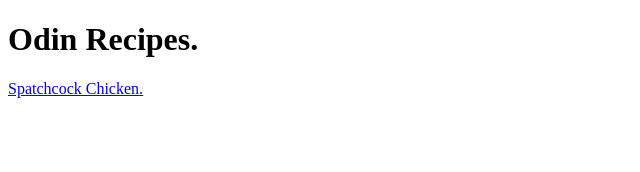
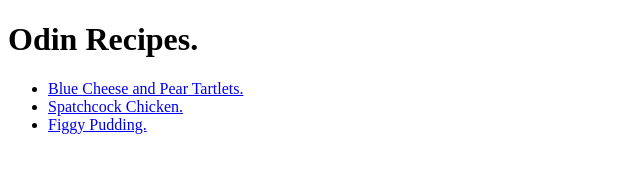
Before and after one commit to HasanZerak/odin-recipes, a plain HTML site: page index.html in a window 1280 px wide. Shown: the whole page, without its empty margins (0-640 px from the left). Drawn offline with Linux system fonts and the light colour scheme.

Commit message:
Two new recipees added.

```diff
--- a/index.html
+++ b/index.html
@@ -8,6 +8,10 @@
 </head>
 <body>
     <h1>Odin Recipes.</h1>
-    <a href="/home/zauq/the_odin_project/odin-recipes/recipes/spatchcock.html">Spatchcock Chicken.</a>
+    <ul>
+        <li> <a href="/home/zauq/the_odin_project/odin-recipes/recipes/tartlets.html">Blue Cheese and Pear Tartlets.</a></li>
+        <li><a href="/home/zauq/the_odin_project/odin-recipes/recipes/spatchcock.html">Spatchcock Chicken.</a></li>
+        <li><a href="/home/zauq/the_odin_project/odin-recipes/recipes/pudding.html">Figgy Pudding.</a></li>
+    </ul>
 </body>
 </html>
```
